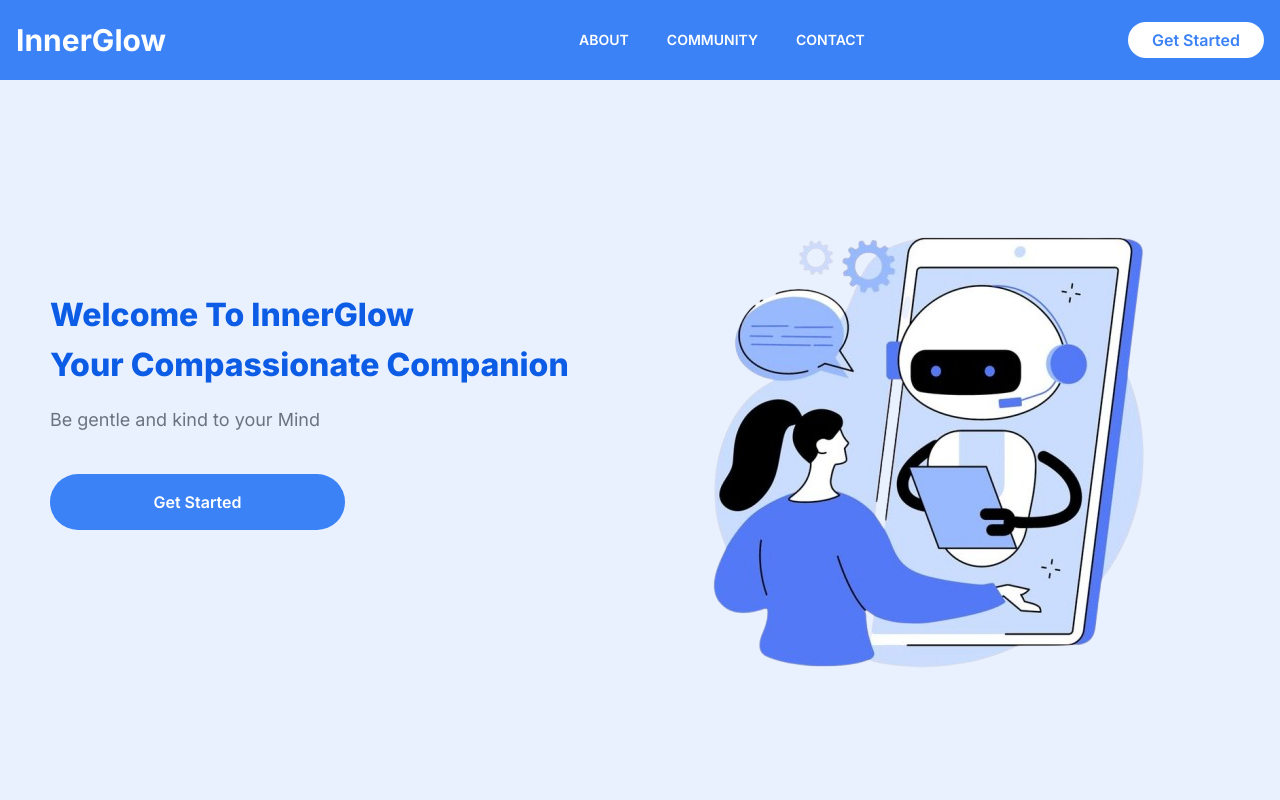
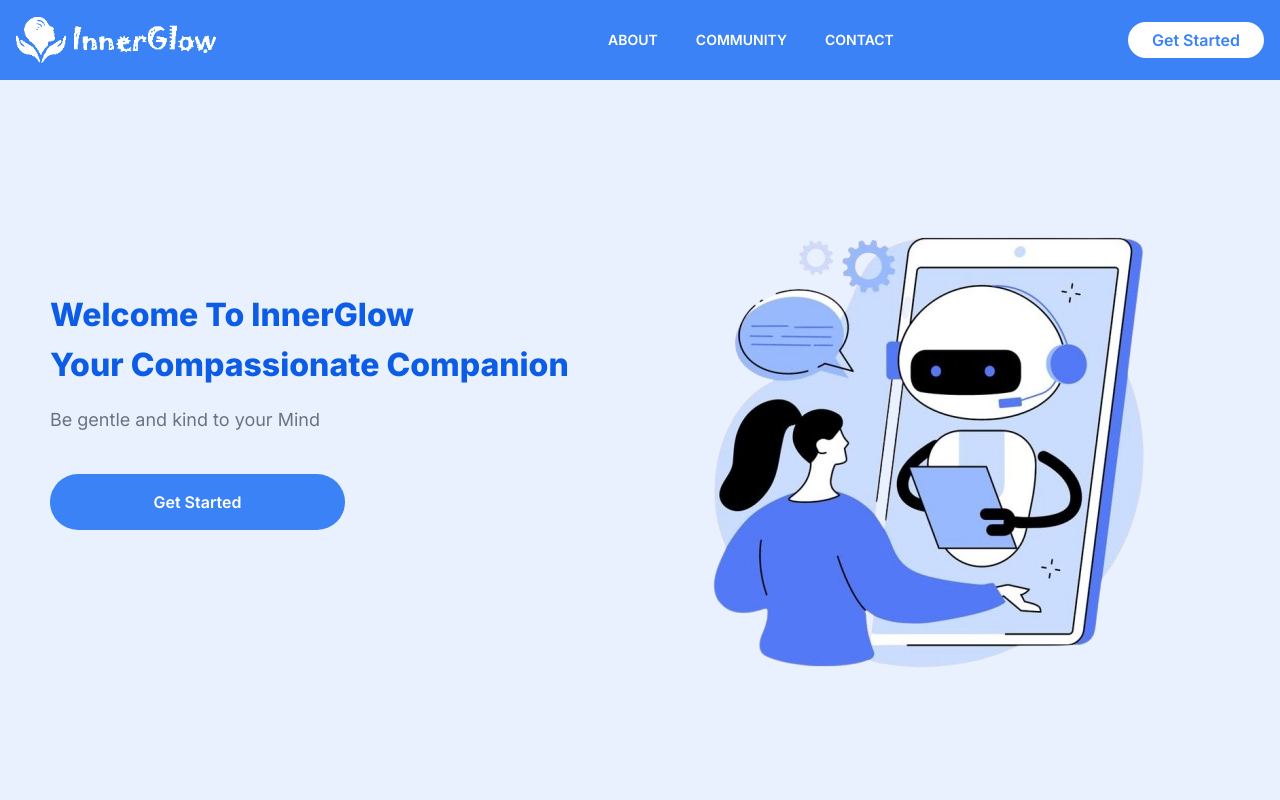
Before and after one commit to JosphineG/InnerGlow-Frontend, a Next.js app: page / in a window 1280 px wide. Shown: the top 800 px of the page. Built offline with nearby package versions, Linux system fonts and the light colour scheme.

Commit message:
Update Logo

```diff
--- a/src/app/components/HomeNav.jsx
+++ b/src/app/components/HomeNav.jsx
@@ -16,9 +16,14 @@ const HomeNavbar = () => {
       <div className="container mx-auto flex items-center justify-between w-full">
         <div className="flex items-center">
           <a href="/">
-            <h1 className="text-white font-bold text-3xl">InnerGlow</h1>
+            <img
+              src="/output-onlinepngtools.png"
+              alt="Logo"
+              className="mr-2 w-[200px] object-contain "
+            />
+            {/* <h1 className="text-white font-bold text-3xl">InnerGlow</h1> */}
           </a>
-          {/* <Image src="/innerglow.png" alt="Logo" className="mr-2" width={200} height={0}/> */}
+          {/* */}
         </div>
 
         <div className="flex-1 lg:flex items-center space-x-2   justify-center gap-[30px] mr-[-150px] hidden text-sm font-semibold uppercase">
```
Also changed, not shown: public/output-onlinepngtools.png (added), public/rmbg.png (added).
